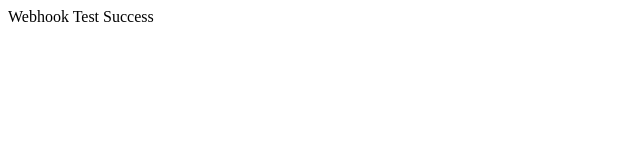
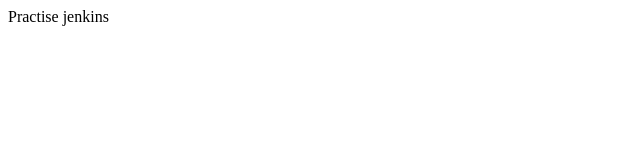
Before and after one commit to mustaqshaik322-ux/jenkins-demo, a plain HTML site: page index.html in a window 1280 px wide. Shown: the full height of the page, 0-640 px from the left. Drawn offline with Linux system fonts and the light colour scheme.

Commit message:
Update index.html

```diff
--- a/index.html
+++ b/index.html
@@ -1 +1 @@
-<hi>Webhook Test Success</hi>
+<hi>Practise jenkins</hi>
```
